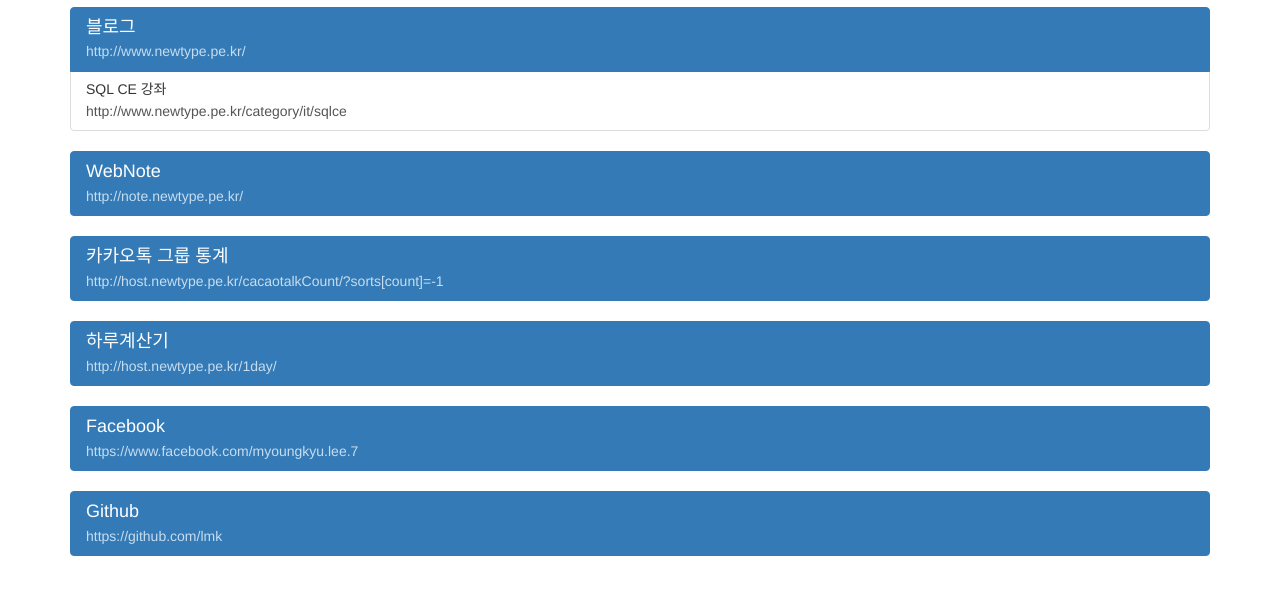
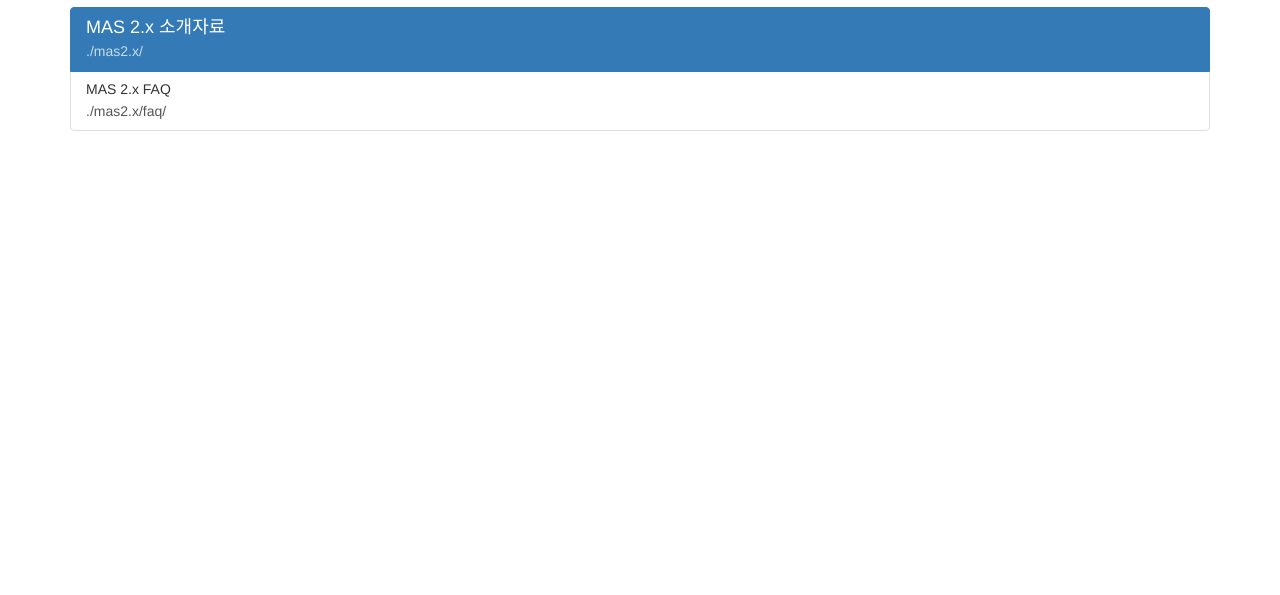
Before and after one commit to nitgen/nitgen.github.io, a plain HTML site: page index.html in a window 1280 px wide. Shown: the part 63-658 px from the top of the page. Drawn offline with nearby package versions, Linux system fonts and the light colour scheme.

Commit message:
no message

```diff
--- a/common.js
+++ /dev/null
@@ -1,19 +0,0 @@
-/*
-  var _gaq = _gaq || [];
-  _gaq.push(['_setAccount', 'UA-964295-2']);
-  _gaq.push(['_trackPageview']);
-
-  (function() {
-    var ga = document.createElement('script'); ga.type = 'text/javascript'; ga.async = true;
-    ga.src = ('https:' == document.location.protocol ? 'https://ssl' : 'http://www') + '.google-analytics.com/ga.js';
-    var s = document.getElementsByTagName('script')[0]; s.parentNode.insertBefore(ga, s);
-  })();
-*/
-
-  (function(i,s,o,g,r,a,m){i['GoogleAnalyticsObject']=r;i[r]=i[r]||function(){
-  (i[r].q=i[r].q||[]).push(arguments)},i[r].l=1*new Date();a=s.createElement(o),
-  m=s.getElementsByTagName(o)[0];a.async=1;a.src=g;m.parentNode.insertBefore(a,m)
-   })(window,document,'script','//www.google-analytics.com/analytics.js','ga');
-
-  ga('create', 'UA-964295-2', 'newtype.pe.kr');
-  ga('send', 'pageview');
--- a/index.html
+++ b/index.html
@@ -1,10 +1,9 @@
 <!DOCTYPE html>
 <html>
   <head>
-    <title>newtype.pe.kr Index</title>
+    <title>Nitgen Index</title>
     <meta name="viewport" content="width=device-width, initial-scale=1.0">
     <link href="//netdna.bootstrapcdn.com/bootstrap/3.1.1/css/bootstrap.min.css" rel="stylesheet">
-    <script src="./common.js" type="text/javascript"></script>
   </head>
   <body>
 
@@ -12,48 +11,13 @@
     <h1>Index</h1>
 
     <div class="list-group">
-        <a href="http://www.newtype.pe.kr/" class="list-group-item active">
-            <h4 class="list-group-item-heading">블로그</h4>
-            <p class="list-group-item-text">http://www.newtype.pe.kr/</p>
+        <a href="./mas2.x/" class="list-group-item active">
+            <h4 class="list-group-item-heading">MAS 2.x 소개자료</h4>
+            <p class="list-group-item-text">./mas2.x/</p>
         </a>
-        <a href="http://www.newtype.pe.kr/category/it/sqlce" class="list-group-item">
-            <h5 class="list-group-item-heading">SQL CE 강좌</h5>
-            <p class="list-group-item-text">http://www.newtype.pe.kr/category/it/sqlce</p>
-        </a>
-    </div>
-
-    <div class="list-group">
-        <a href="http://note.newtype.pe.kr/" class="list-group-item active">
-            <h4 class="list-group-item-heading">WebNote</h4>
-            <p class="list-group-item-text">http://note.newtype.pe.kr/</p>
-        </a>
-    </div>
-
-    <div class="list-group">
-        <a href="http://host.newtype.pe.kr/cacaotalkCount/?sorts[count]=-1" class="list-group-item active">
-            <h4 class="list-group-item-heading">카카오톡 그룹 통계</h4>
-            <p class="list-group-item-text">http://host.newtype.pe.kr/cacaotalkCount/?sorts[count]=-1</p>
-        </a>
-    </div>
-
-    <div class="list-group">
-        <a href="http://host.newtype.pe.kr/1day/" class="list-group-item active">
-            <h4 class="list-group-item-heading">하루계산기</h4>
-            <p class="list-group-item-text">http://host.newtype.pe.kr/1day/</p>
-        </a>
-    </div>
-
-    <div class="list-group">
-        <a href="https://www.facebook.com/myoungkyu.lee.7" class="list-group-item active">
-            <h4 class="list-group-item-heading">Facebook</h4>
-            <p class="list-group-item-text">https://www.facebook.com/myoungkyu.lee.7</p>
-        </a>
-    </div>
-
-    <div class="list-group">
-        <a href="https://github.com/lmk" class="list-group-item active">
-            <h4 class="list-group-item-heading">Github</h4>
-            <p class="list-group-item-text">https://github.com/lmk</p>
+        <a href="./mas2.x/faq/" class="list-group-item">
+            <h5 class="list-group-item-heading">MAS 2.x FAQ</h5>
+            <p class="list-group-item-text">./mas2.x/faq/</p>
         </a>
     </div>
 
```
